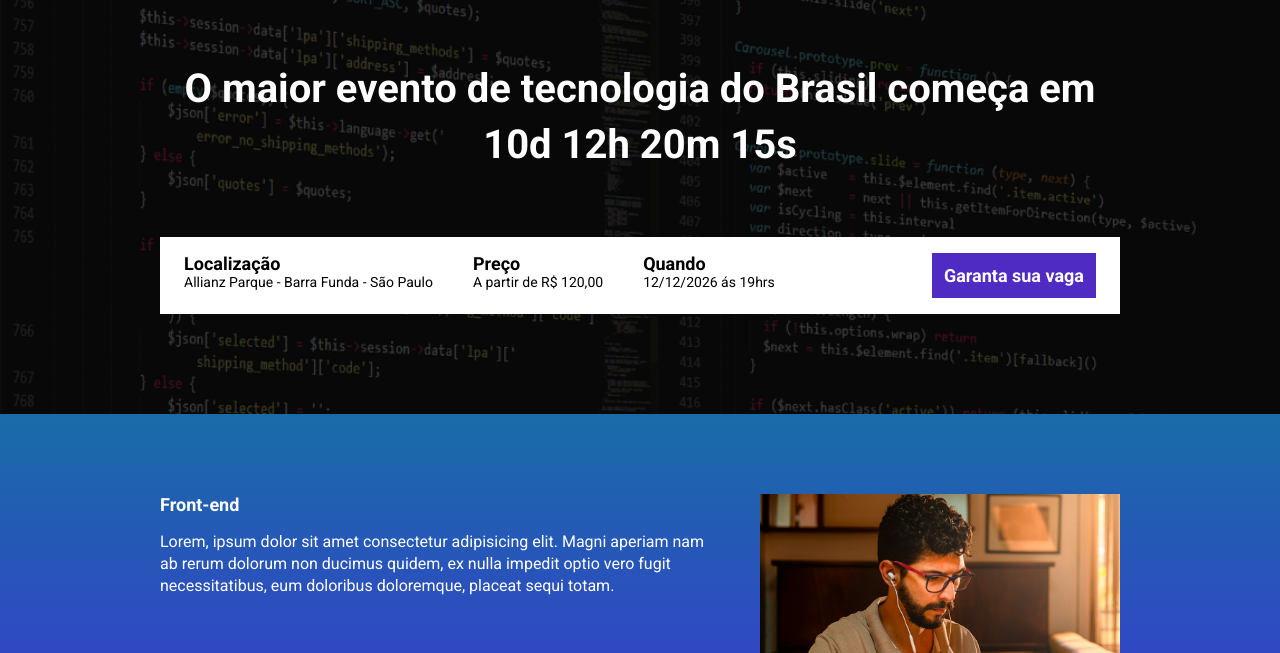
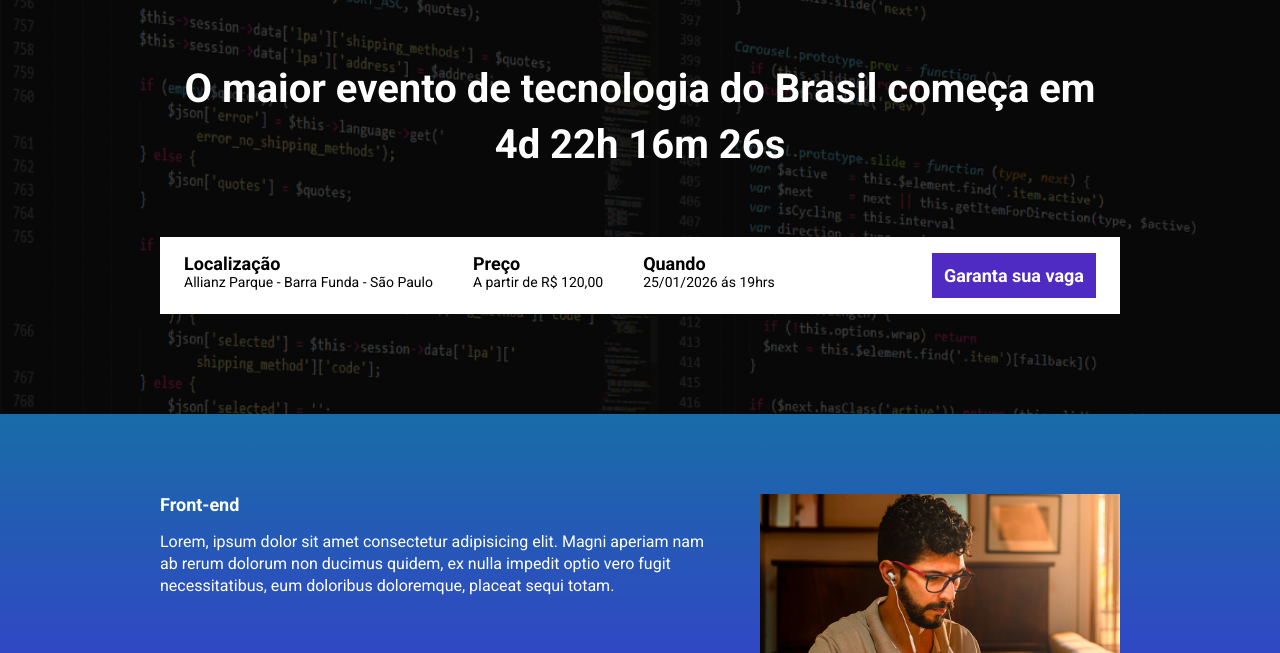
Before and after one commit to RianSSouza/tech_talks, a website built with Parcel: page src/index.html in a window 1280 px wide. Shown: the part 147-800 px from the top of the page. Built offline with nearby package versions, Linux system fonts and the light colour scheme.

Commit message:
Criando contagem regressiva

```diff
--- a/package.json
+++ b/package.json
@@ -4,6 +4,7 @@
   "description": "",
   "scripts": {
     "dev": "parcel src/index.html src/styles/main.scss src/scripts/main.js",
+    "build": "parcel build src/index.html",
     "test": "echo \"Error: no test specified\" && exit 1"
   },
   "keywords": [],
--- a/src/index.html
+++ b/src/index.html
@@ -18,7 +18,7 @@
         <div class="container">
             <img class="hero__logo" src="./images/ebac_logo.svg" alt="EBAC">
             <p class="hero__text">
-                O maior evento de tecnologia do Brasil começa em 10d 12h 20m 15s
+                O maior evento de tecnologia do Brasil começa em <span id="contador"></span>
             </p>
             <div class="infos-bar">
                 <ul class="infos-bar__infos">
@@ -32,7 +32,7 @@
                     </li>
                     <li class="infos-bar__infos__item">
                         <b>Quando</b>
-                        12/12/2026 ás 19hrs
+                        25/01/2026 ás 19hrs
                     </li>
                 </ul>
                 <a href="#" class="button button--primary">Garanta sua vaga</a>
--- a/src/scripts/main.js
+++ b/src/scripts/main.js
@@ -1 +1,27 @@
 AOS.init();
+
+const dataDoEvento = new Date("Jan 25, 2026 19:00:00");
+const timeStampSoEvento = dataDoEvento.getTime();
+
+const contaAsHoras = setInterval(function() {
+    const agora = new Date();
+    const timeStampAtual = agora.getTime();
+
+    const distanciaAteOEvento = timeStampSoEvento - timeStampAtual;
+
+    const diaEmMs = 1000 * 60 * 60 * 24;
+    const horaEmMs = 1000 * 60 * 60;
+    const minutoEmMs = 1000 * 60;
+
+    const diasAteoEvento = Math.floor(distanciaAteOEvento / diaEmMs);
+    const horasAteoEvento = Math.floor((distanciaAteOEvento % diaEmMs) / horaEmMs);
+    const minutoAteOEvento = Math.floor((distanciaAteOEvento % horaEmMs) / minutoEmMs);
+    const segundosAteOEvento = Math.floor((distanciaAteOEvento % minutoEmMs) / 1000);
+
+    document.getElementById('contador').innerHTML = `${diasAteoEvento}d ${horasAteoEvento}h ${minutoAteOEvento}m ${segundosAteOEvento}s`;
+
+    if(distanciaAteOEvento < 0){
+        clearInterval(contaAsHoras);
+        document.getElementById('contador').innerHTML = 'Evento expirado'
+    }
+}, 1000)
```
